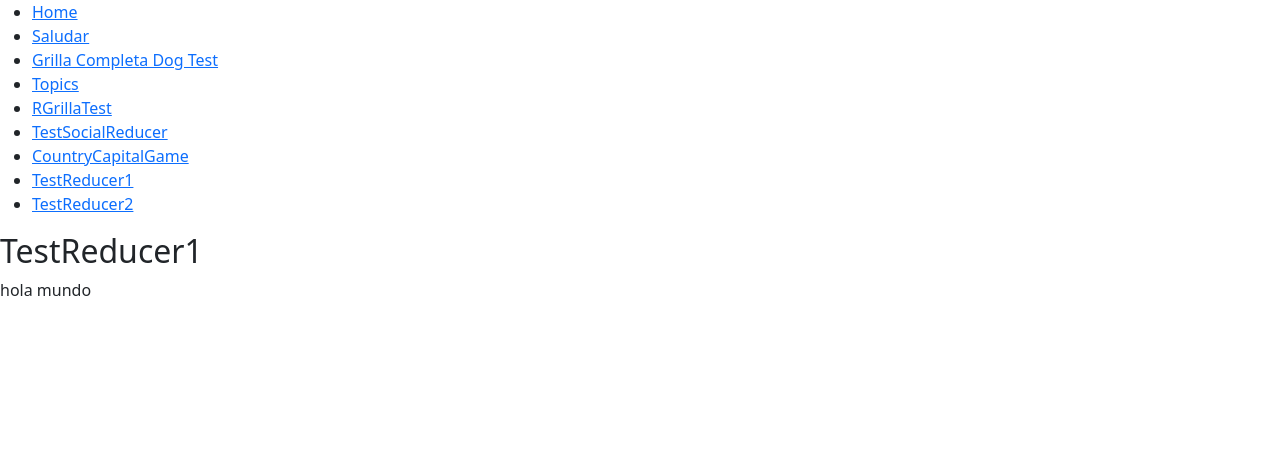
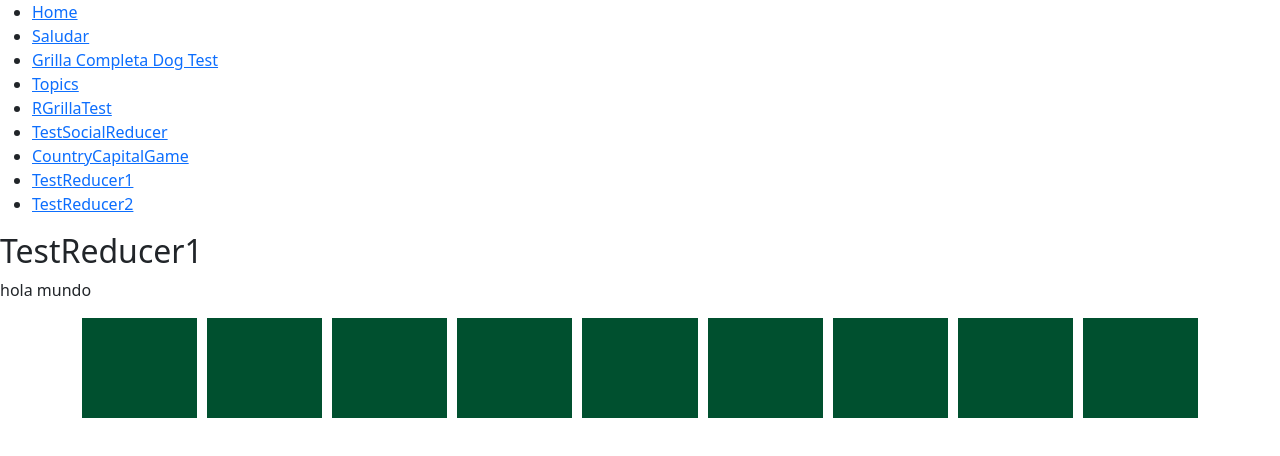
Before and after one commit to sirfreedom/DogPageReact, a React (Create React App) app: page /TestReducer1 in a window 1280 px wide. Shown: the top 456 px of the page. Built offline with nearby package versions, Linux system fonts and the light colour scheme.

Commit message:
Se agrega diseño
al class

```diff
--- a/src/Components/TestReduce1.jsx
+++ b/src/Components/TestReduce1.jsx
@@ -1,10 +1,58 @@
 import React, {Fragment} from 'react';
-//import React, {useState, useEffect} from 'react';
+import {Provider} from 'react-redux';
+//import {store} from './store';
+//import {saveState} from './localStorage';
+
+/*
+store.subscribe(() => {
+  saveState({
+    cart: store.getState().cart,
+    total: store.getState().total,
+    amount: store.getState().amount,
+  });
+});
+*/
+
+const cartItems = [
+  {
+    id: 1,
+    title: 'Samsung',
+    price: 799.99,
+    img: 'shorturl.at/ajkq9',
+    amount: 1,
+  },
+  {
+    id: 2,
+    title: 'Google pixel Max',
+    price: 399.99,
+    img: 'shorturl.at/ajkq9',
+    amount: 1,
+  },
+  {
+    id: 3,
+    title: 'Xiaomi',
+    price: 999.99,
+    img: 'shorturl.at/ajkq9',
+    amount: 1,
+  },
+];
 
 const TestReducer1 = props => {
   return (
     <Fragment>
       <p> hola mundo </p>
+
+      <div className="container">
+        <div className="child"></div>
+        <div className="child"></div>
+        <div className="child"></div>
+        <div className="child"></div>
+        <div className="child"></div>
+        <div className="child"></div>
+        <div className="child"></div>
+        <div className="child"></div>
+        <div className="child"></div>
+      </div>
     </Fragment>
   );
 };
--- a/src/Css/RGrid.css
+++ b/src/Css/RGrid.css
@@ -1,3 +1,17 @@
+.container {
+  display: flex;
+  flex-direction: row;
+  gap: 10px;
+  flex-wrap: wrap;
+}
+
+.child {
+  flex-grow: 1;
+  width: 100px;
+  height: 100px;
+  background-color: #00502f;
+}
+
 .TableHeader {
   padding-right: 4px;
   padding-left: 4px;
```
